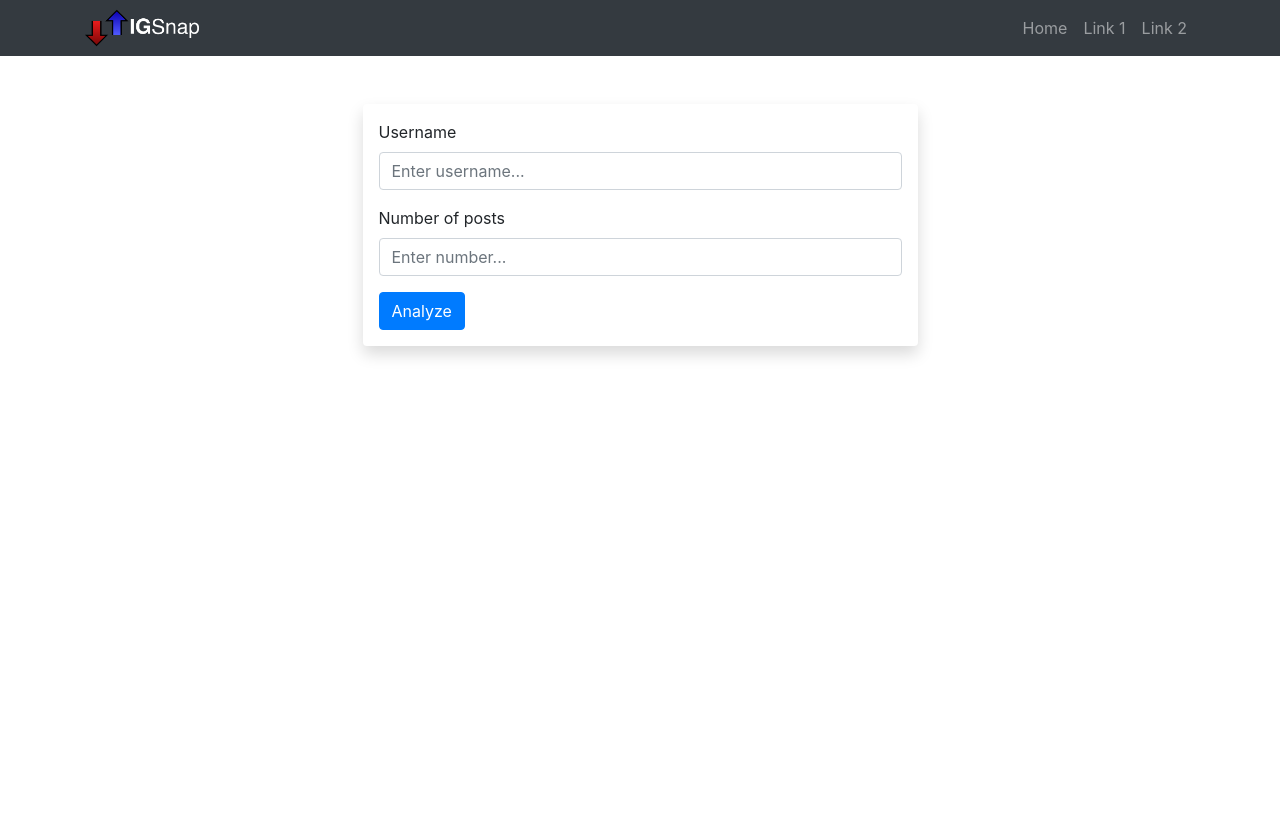
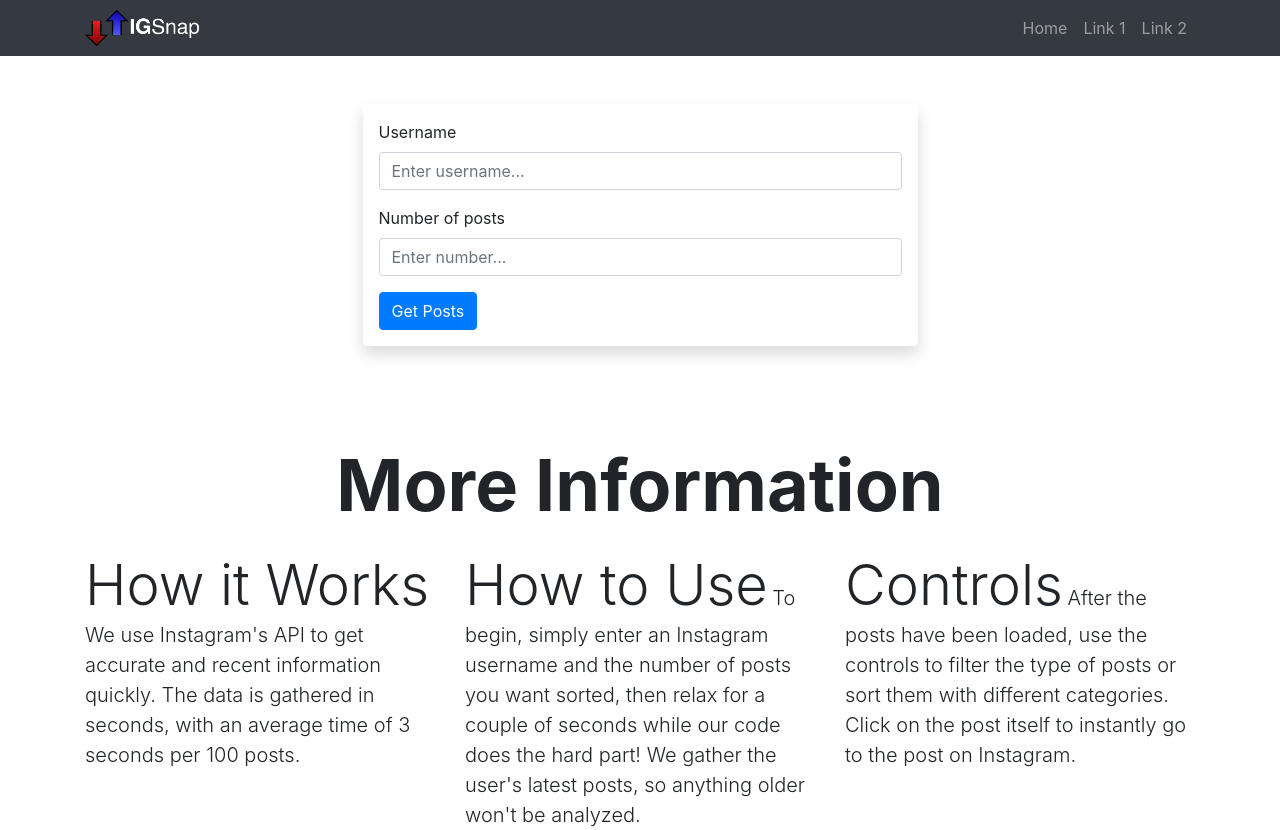
Before and after one commit to omerher/IGSort, a Flask app: page / in a window 1280 px wide. Before the commit the page ends 357 px from the top, so only its background shows below. Run offline with Flask 2, Linux system fonts and the light colour scheme; some libraries are stand-ins or nearby versions.

Commit message:
added text under form

```diff
--- /dev/null
+++ b/static/css/main.css
@@ -0,0 +1,3 @@
+body{
+    overflow-x: hidden;
+}
--- a/templates/index.html
+++ b/templates/index.html
@@ -17,28 +17,39 @@ IGSort
           <label for="analyzeFormNumberInput">Number of posts</label>
           <input type="number" class="form-control" id="analyzeFormNumberInput" placeholder="Enter number...">
         </div>
-        <button type="submit" class="btn btn-primary">Analyze</button>
+        <button type="submit" class="btn btn-primary">Get Posts</button>
       </form>
     </div>
 
   </div>
-
-<!-- <div class="container-fluid p-0">
-
-      <div class="d-flex justify-content-center text-center p-5 search-bg">
-        <div class="search-container">
-          <h2 class="mb-4 font-weight-bold">Analyze Account</h2>
-          <div class="input-group">
-            <label>Username</label>
-            <input type="text" class="form-control" placeholder="Enter username..." aria-label="Username input" aria-describedby="Username input">
-            <div class="input-group-append">
-              <button class="btn btn-success" type="button">Get Posts </span></button>
-            </div>
-          </div>
-        </div>
-
+  <div class="container mt-5 d-flex justify-content-center">
+    <div class="row">
+      <div class="col-lg-12 col-md-12 col-sm-12 col-xs-12 d-flex justify-content-center">
+        <h1 class="display-3 font-weight-bolder mb-4">More Information</h1>
       </div>
 
-  </div> -->
+    <div class="row d-inline-flex justify-content-center"></div>
+        <div class="col-lg-4 col-md-4 col-sm-12 col-xs-12">
+          <span class="display-4">How it Works</span>
+            <span class="lead text-justify">
+              We use Instagram's API to get accurate and recent information quickly. The data is gathered in seconds, with an average time of 3 seconds per 100 posts.</span>
+        </div>
+        <div class="col-lg-4 col-md-4 col-sm-12 col-xs-12">
+          <span class="display-4">How to Use</span>
+          <span class="lead text-justify">
+            To begin, simply enter an Instagram username and the number of posts you want sorted, then relax for a couple of seconds while our code does the hard part! We gather the user's latest posts, so anything older won't be analyzed.
+          </span>
+      </div>
+        <div class="col-lg-4 col-md-4 col-sm-12 col-xs-12">
+          <span class="display-4">Controls</span>
+          <span class="lead text-justify">
+            After the posts have been loaded, use the controls to filter the type of posts or sort them with different categories. Click on the post itself to instantly go to the post on Instagram.
+          </span>
+        </div>
+      </div>
+    </div>
+  </div>
+</div>
+
 
 {% endblock body %}
```
